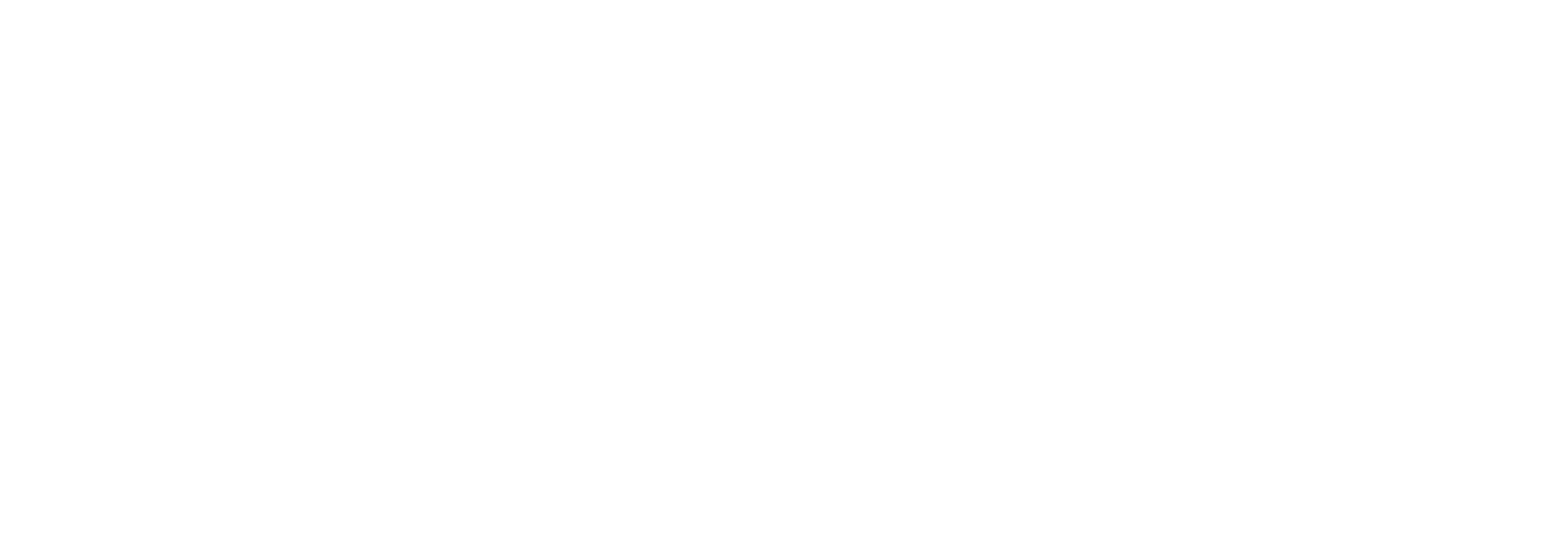
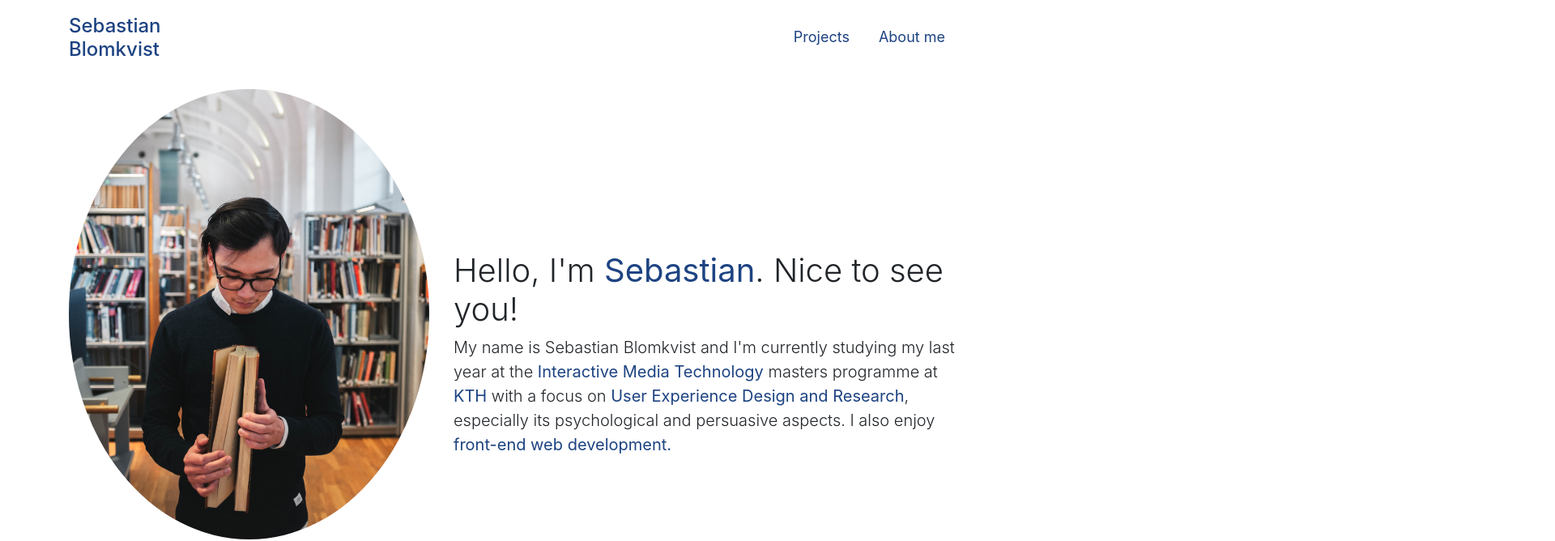
Before and after one commit to sblomk/blomkvists, a React (Create React App) app: page /about in a window 1280 px wide. Shown: the top 668 px of the page at 81% size, 1920 px wide, since content can reach past the window. Built offline with nearby package versions, Linux system fonts and the light colour scheme.

Commit message:
small home fixes

```diff
--- a/src/App.js
+++ b/src/App.js
@@ -1,5 +1,4 @@
 import React, {Component} from 'react';
-import { BrowserRouter as Router, Route} from 'react-router-dom';
 
 import Home from './pages/Home.jsx'
 
@@ -7,11 +6,7 @@ class App extends Component  {
   render() {
     return (
       <>
-        <Router>
-          <div>
-            <Route exact path="/" component={Home} />
-          </div>
-        </Router>
+        <Home/>
       </>
     );
   }
--- a/src/components/Projects.jsx
+++ b/src/components/Projects.jsx
@@ -144,7 +144,7 @@ export class Projects extends Component {
                     imgUrl={genderIcon}
                     details={this.details}
                     modal="#modal3" />
-                {/* <ProjectCard
+                {/*<ProjectCard
                     id="5"
                     name="Social Media Use"
                     description="Bachelor thesis exploring how and why users of social media distribute their activity over several of these at the same time."
```
